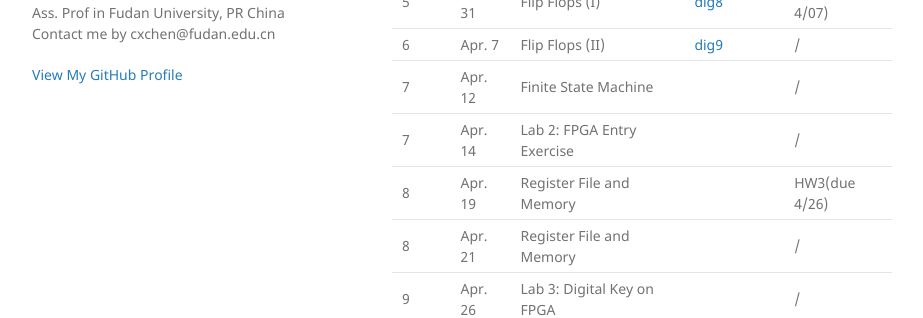
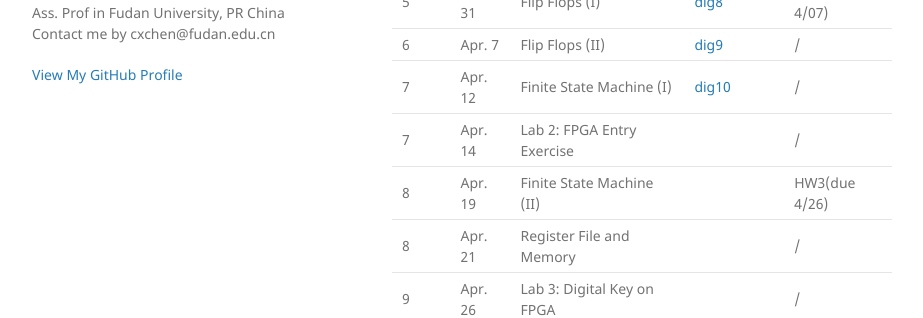
Before and after one commit to cihlab/cihlab.github.io, a Jekyll site: the page built from course/ckt20.md, in a window 1280 px wide and 900 px high, scrolled down 714 px, cut to the strip 366-684 px from the top of the window. Shown: the whole strip, without its empty margins (178-1101 px from the left). Built offline with Jekyll 4.4.1, drawn with Linux system fonts in a browser that asks for light colours; our own code applies the rules of GitHub Pages for plain Markdown files.

Commit message:
Update ckt20.md

```diff
--- a/course/ckt20.md
+++ b/course/ckt20.md
@@ -34,9 +34,9 @@ Time: Monday & Wednsday Morning
 5| Mar. 29 | Harzard & Latch| [dig7](./cktlec08.pdf) | / |
 5| Mar. 31 | Flip Flops (I) | [dig8](./cktlec09.pdf) | [HW2](./hw2_2021.pdf) (due 4/07) |
 6| Apr. 7  | Flip Flops (II)| [dig9](./cktlec10.pdf)| / |
-7| Apr. 12  | Finite State Machine | | / |
+7| Apr. 12  | Finite State Machine (I) | [dig10](./cktlec11.pdf)| / |
 7| Apr. 14  | Lab 2: FPGA Entry Exercise | | / |
-8| Apr. 19  | Register File and Memory| | HW3(due 4/26)|
+8| Apr. 19  | Finite State Machine (II)| | HW3(due 4/26)|
 8| Apr. 21  | Register File and Memory| | / |
 9| Apr. 26  | Lab 3: Digital Key on FPGA| | / |
 9| Apr. 28  | Review on Digital Circuits| | / |
```
